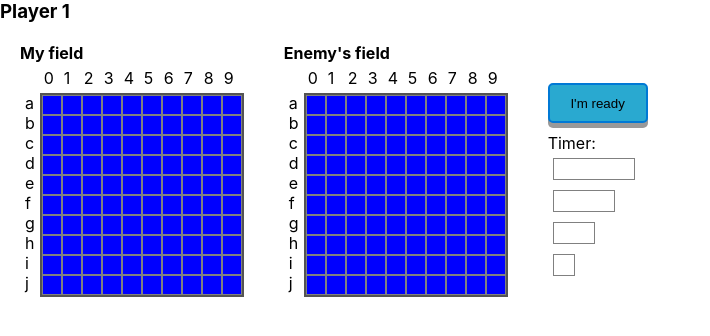
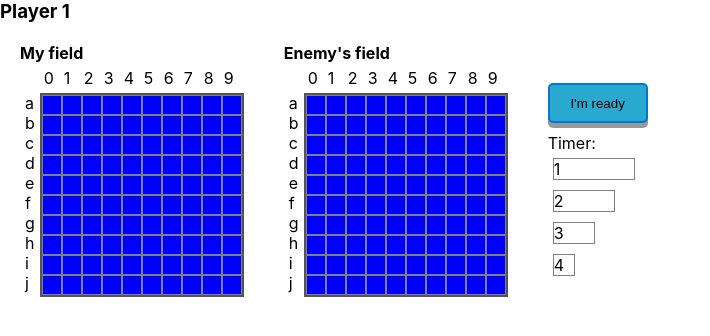
Before and after one commit to kornatskyi/ships-battle, a React (Create React App) app: page / in a window 1280 px wide. Shown: the top 336 px of the page, without its empty margins (0-710 px from the left). Built offline with nearby package versions, Linux system fonts and the light colour scheme.

Commit message:
can place different types of ships on the field

```diff
--- a/src/components/MyBattleField.jsx
+++ b/src/components/MyBattleField.jsx
@@ -24,7 +24,8 @@ export default function MyBattleField(props) {
   const letters = ["a", "b", "c", "d", "e", "f", "g", "h", "i", "j"];
 
   const gridValues = useSelector((state) => state.myField.grid);
-  const bufferShip = useSelector((state) => state.ship);
+  const bufferShip = useSelector((state) => state.shipsBuffer.buffer);
+  console.log("🚀 ~ bufferShip", bufferShip)
   const dispatch = useDispatch();
 
   const cellColor = (i) => {
--- a/src/components/PlayerPanel.jsx
+++ b/src/components/PlayerPanel.jsx
@@ -1,10 +1,11 @@
 import React, { useState, useEffect } from "react";
 
 import { useSelector, useDispatch } from "react-redux";
-
+import { decrementShips, putShipIntoTheBuffer } from "../redux/actions";
 
 export default function PlayerPanel(props) {
-
+  const dispatch = useDispatch();
+  const shipsBuffer = useSelector((state) => state.shipsBuffer);
 
   useEffect(() => {
     console.log(document.activeElement);
@@ -27,11 +28,7 @@ export default function PlayerPanel(props) {
   return (
     <div className="player-panel-constainer">
       <div className="control">
-        <button
-          className="ready"
-          onClick={() => {
-          }}
-        >
+        <button className="ready" onClick={() => {}}>
           I'm ready
         </button>
 
@@ -44,35 +41,50 @@ export default function PlayerPanel(props) {
           onClick={(e) => {
             stickToTheCursor(e);
             props.shipType(4);
+            dispatch(putShipIntoTheBuffer({ length: 4 }));
+            dispatch(decrementShips({ type: "x4" }));
           }}
-        ></div>
+        >
+          {shipsBuffer.x4}
+        </div>
         <div
           tabIndex="0"
           className="ship3"
           onClick={(e) => {
             stickToTheCursor(e);
+            props.shipType(3);
 
-            props.shipType(3);
+            dispatch(putShipIntoTheBuffer({ length: 3 }));
+            dispatch(decrementShips({ type: "x3" }));
           }}
-        ></div>
+        >
+          {shipsBuffer.x3}
+        </div>
         <div
           tabIndex="0"
           className="ship2"
           onClick={(e) => {
             stickToTheCursor(e);
+            dispatch(putShipIntoTheBuffer({ length: 2 }));
+            dispatch(decrementShips({ type: "x2" }));
 
             props.shipType(2);
           }}
-        ></div>
+        >
+          {shipsBuffer.x2}
+        </div>
         <div
           tabIndex="0"
           className="ship1"
           onClick={(e) => {
             stickToTheCursor(e);
-
+            dispatch(putShipIntoTheBuffer({ length: 1 }));
+            dispatch(decrementShips({ type: "x1" }));
             props.shipType(1);
           }}
-        ></div>
+        >
+          {shipsBuffer.x1}
+        </div>
       </div>
     </div>
   );
--- a/src/redux/actionTypes.js
+++ b/src/redux/actionTypes.js
@@ -1,5 +1,5 @@
 export const PLACE_MY_SHIP = "PLACE_MY_SHIP";
 export const ROTATE = "ROTATE";
 export const SET_LENGTH = "SET_LENGTH";
-export const DECREMET_SHIPS = "DECREMET_SHIPS";
+export const DECREMENT_SHIPS = "DECREMENT_SHIPS";
 export const PUT_SHIP_INTO_THE_BUFFER = "PUT_SHIP_INTO_THE_BUFFER";
--- a/src/redux/actions.js
+++ b/src/redux/actions.js
@@ -3,7 +3,7 @@ import * as actionTypes from './actionTypes';
 export function placeMyShip(payload) {
     return {
         type: actionTypes.PLACE_MY_SHIP,
-        payload:payload
+        payload: payload
     }
 }
 
@@ -16,7 +16,7 @@ export function clearState() {
 export function setLength(payload) {
     return {
         type: actionTypes.SET_LENGTH,
-        payload:payload
+        payload: payload
     }
 }
 
@@ -28,15 +28,17 @@ export function rotate() {
 
 
 
-export function decrementShipt(payload) {
+export function decrementShips(payload) {
     return {
-        type: actionTypes.PUT_SHIP_INTO_THE_BUFFER,
-        payload:payload
+        type: actionTypes.DECREMENT_SHIPS,
+        payload: payload
+
     }
 }
 
-export function putShipIntoTheBuffer() {
+export function putShipIntoTheBuffer(payload) {
     return {
-        type: actionTypes.DECREMET_SHIPS,
+        type: actionTypes.PUT_SHIP_INTO_THE_BUFFER,
+        payload: payload
     }
 }
--- a/src/redux/reducers/shipsBufferReducer.js
+++ b/src/redux/reducers/shipsBufferReducer.js
@@ -1,6 +1,7 @@
-import { DECREMET_SHIPS,PUT_SHIP_INTO_THE_BUFFER } from "../actionTypes";
+import { DECREMENT_SHIPS, PUT_SHIP_INTO_THE_BUFFER, ROTATE } from "../actionTypes";
 import { createReducer } from '@reduxjs/toolkit'
 
+const [VERTICAL, HORISONTAL] = ["VERTICAL", "HORISONTAL"];
 
 
 const initialState = {
@@ -8,13 +9,13 @@ const initialState = {
     x3: 2,
     x2: 3,
     x1: 4,
-    buffer: ""
+    buffer: { length: "", direction: HORISONTAL }
 };
 
 //using createReducer to simplify code. it makes possible to write mutable code
 const shipsBufferReducer = createReducer(initialState, (builder) => {
     builder
-        .addCase(DECREMET_SHIPS, (state, action) => {
+        .addCase(DECREMENT_SHIPS, (state, action) => {
             const { type } = action.payload
             switch (type) {
                 case 'x4':
@@ -36,7 +37,10 @@ const shipsBufferReducer = createReducer(initialState, (builder) => {
 
         })
         .addCase(PUT_SHIP_INTO_THE_BUFFER, (state, action) => {
-            state.buffer = action.payload.type;
+            state.buffer.length = action.payload.length;
+        })
+        .addCase(ROTATE, (state) => {
+            state.buffer.direction = (state.buffer.direction === VERTICAL ? HORISONTAL : VERTICAL);
         })
 
 })
--- a/src/redux/store.js
+++ b/src/redux/store.js
@@ -1,11 +1,12 @@
 import { configureStore } from '@reduxjs/toolkit'
 import myFieldReducer from './reducers/myFieldReducer'
 import shipReducer from './reducers/shipReducer'
+import shipsBufferReducer from './reducers/shipsBufferReducer'
 
 export default configureStore({
   reducer: {
     myField: myFieldReducer,
-    ship: shipReducer
-
+    ship: shipReducer,
+    shipsBuffer: shipsBufferReducer
   }
 })
```
